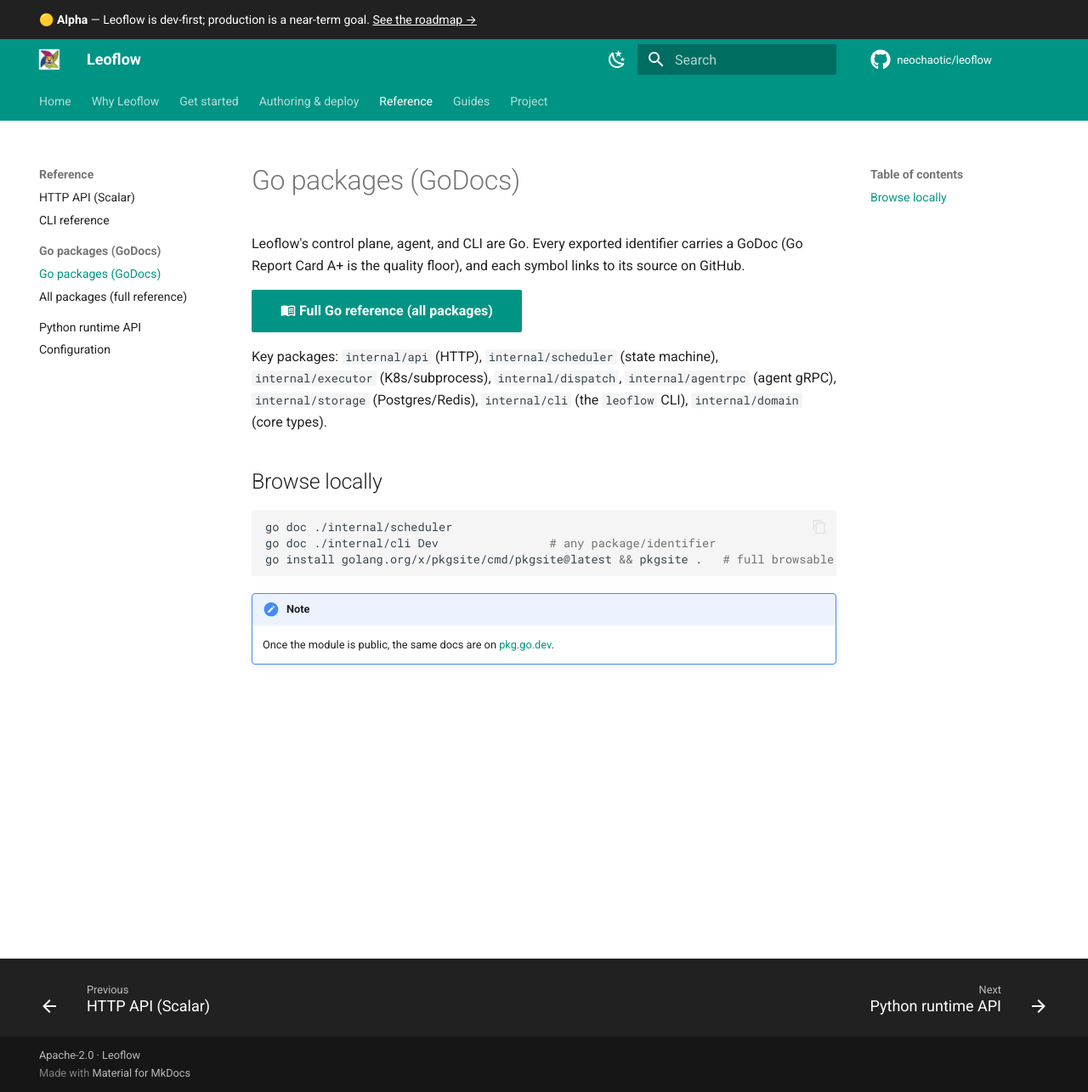
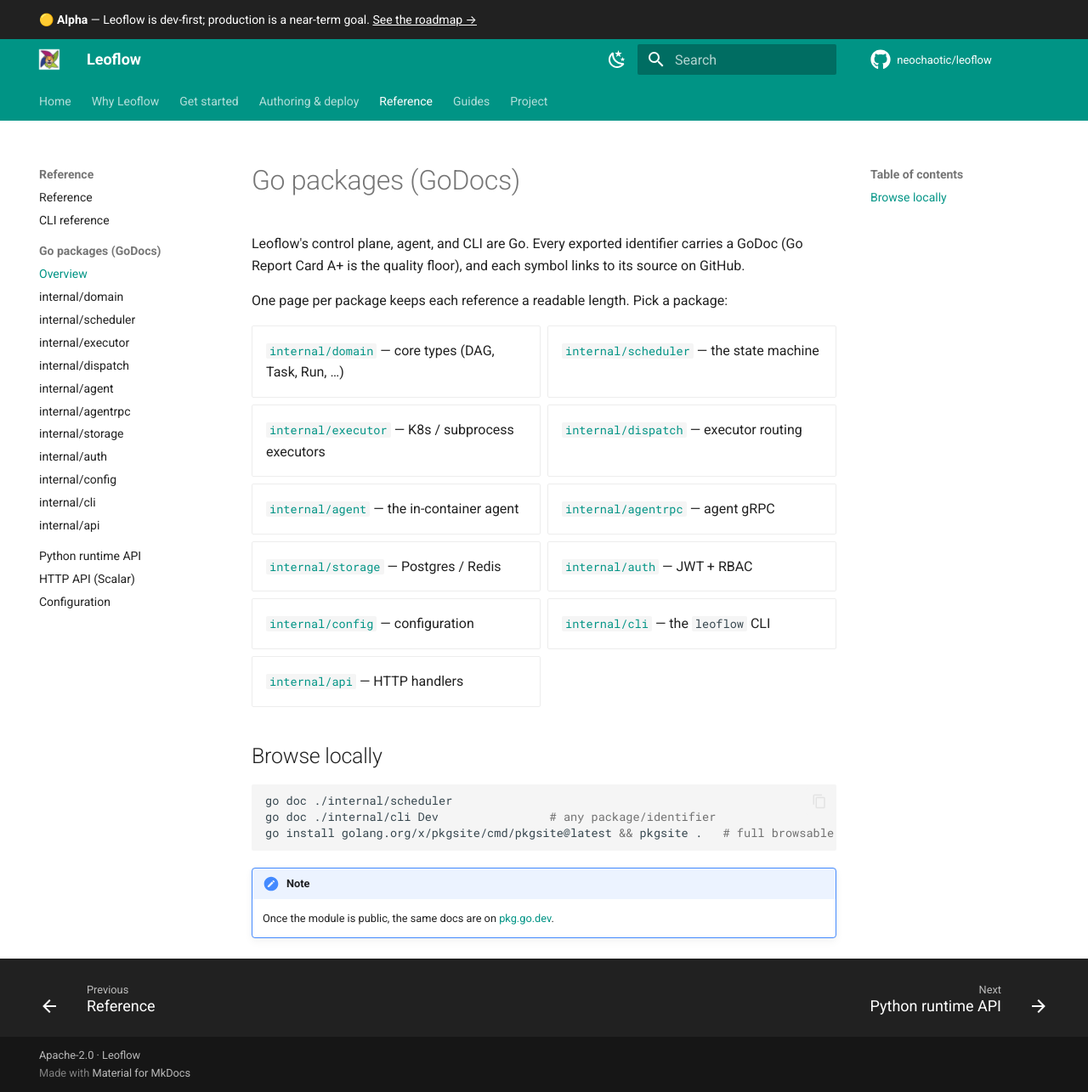
Before and after one commit to neochaotic/leoflow, an MkDocs documentation site: the page built from docs/go-api.md, in a window 1280 px wide and 1285 px high. Shown: the whole window at 85% size. Built offline with MkDocs 1.6.1 and Material for MkDocs 9.7.7, drawn with Linux system fonts in a browser that asks for light colours; comment, search, counter and statistics services are not loaded.

Commit message:
docs: add Reference hub, split Go reference per package, drop orphan pages
Fixes navigation discoverability and the near-infinite Go reference scroll:

- Reference now has a hub index page (reference.md) as its section landing.
  Previously the Reference tab opened the standalone full-bleed Scalar HTML,
  which has no MkDocs chrome, stranding users with no menu to reach the Go or
  Python docs. The tab now lands on a normal page with the full left nav.
- Go reference is generated one file per package ({{.Dir}} -> go/internal/<pkg>.md)
  instead of a single ~4000-line / 73k-px page. Each page is now a readable
  length; go-api.md and the nav link each package directly.
- exclude_docs drops repo-only material (agent-templates/, reference/airflow-real/)
  from the published site so it no longer builds as orphan, unlinked HTML.

Co-Authored-By: Claude Opus 4.7 <noreply@anthropic.com>

````diff
--- a/docs/go-api.md
+++ b/docs/go-api.md
@@ -4,12 +4,23 @@ Leoflow's control plane, agent, and CLI are Go. Every exported identifier carrie
 a GoDoc (Go Report Card A+ is the quality floor), and each symbol links to its
 source on GitHub.
 
-[:material-book-open-variant: Full Go reference (all packages)](go/reference.md){ .md-button .md-button--primary }
+One page per package keeps each reference a readable length. Pick a package:
 
-Key packages: `internal/api` (HTTP), `internal/scheduler` (state machine),
-`internal/executor` (K8s/subprocess), `internal/dispatch`, `internal/agentrpc`
-(agent gRPC), `internal/storage` (Postgres/Redis), `internal/cli` (the `leoflow`
-CLI), `internal/domain` (core types).
+<div class="grid cards" markdown>
+
+- [`internal/domain`](go/internal/domain.md) — core types (DAG, Task, Run, …)
+- [`internal/scheduler`](go/internal/scheduler.md) — the state machine
+- [`internal/executor`](go/internal/executor.md) — K8s / subprocess executors
+- [`internal/dispatch`](go/internal/dispatch.md) — executor routing
+- [`internal/agent`](go/internal/agent.md) — the in-container agent
+- [`internal/agentrpc`](go/internal/agentrpc.md) — agent gRPC
+- [`internal/storage`](go/internal/storage.md) — Postgres / Redis
+- [`internal/auth`](go/internal/auth.md) — JWT + RBAC
+- [`internal/config`](go/internal/config.md) — configuration
+- [`internal/cli`](go/internal/cli.md) — the `leoflow` CLI
+- [`internal/api`](go/internal/api.md) — HTTP handlers
+
+</div>
 
 ## Browse locally
 ```bash
--- a/mkdocs.yml
+++ b/mkdocs.yml
@@ -63,6 +63,13 @@ validation:
   nav: { omitted_files: ignore }
   links: { absolute_links: ignore }
 
+# Repo-only material that lives under docs/ but is not part of the published site
+# (the agent context template; reverse-engineering reference fixtures). Keeping
+# them here stops them from being built as orphan, unlinked HTML pages.
+exclude_docs: |
+  agent-templates/
+  reference/airflow-real/
+
 extra_css:
   - assets/extra.css
 
@@ -99,12 +106,23 @@ nav:
       - DAG authoring: dag-authoring.md
       - CI/CD & deploy examples: deploy.md
   - Reference:
-      - HTTP API (Scalar): api-reference.html
+      - reference.md
       - CLI reference: cli/leoflow.md
       - Go packages (GoDocs):
-          - go-api.md
-          - All packages (full reference): go/reference.md
+          - Overview: go-api.md
+          - internal/domain: go/internal/domain.md
+          - internal/scheduler: go/internal/scheduler.md
+          - internal/executor: go/internal/executor.md
+          - internal/dispatch: go/internal/dispatch.md
+          - internal/agent: go/internal/agent.md
+          - internal/agentrpc: go/internal/agentrpc.md
+          - internal/storage: go/internal/storage.md
+          - internal/auth: go/internal/auth.md
+          - internal/config: go/internal/config.md
+          - internal/cli: go/internal/cli.md
+          - internal/api: go/internal/api.md
       - Python runtime API: python-api.md
+      - HTTP API (Scalar): api-reference.html
       - Configuration: configuration.md
   - Guides:
       - Variables & Connections: variables-connections.md
````
Also changed, not shown: docs/reference.md (added, +50 -0 lines), 1 other file.
